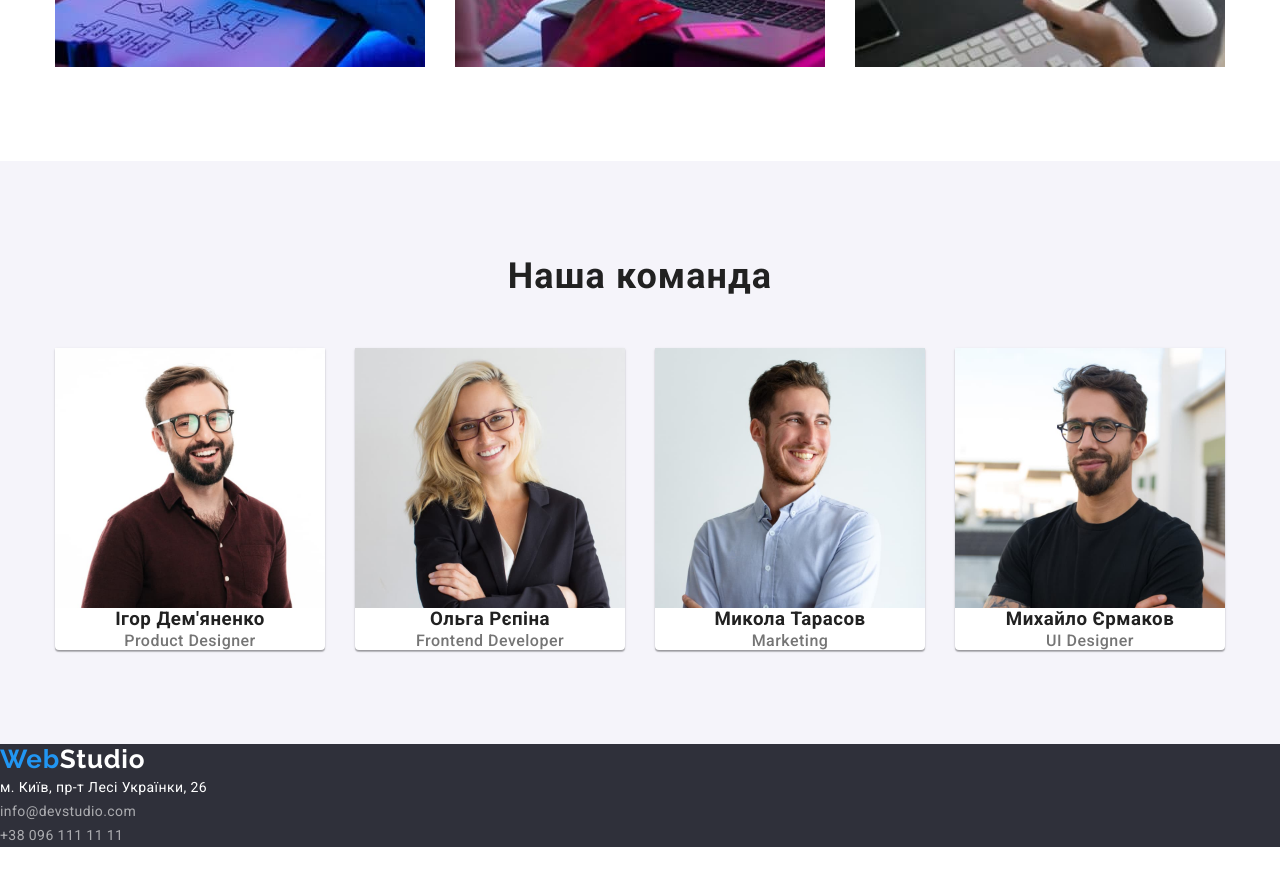
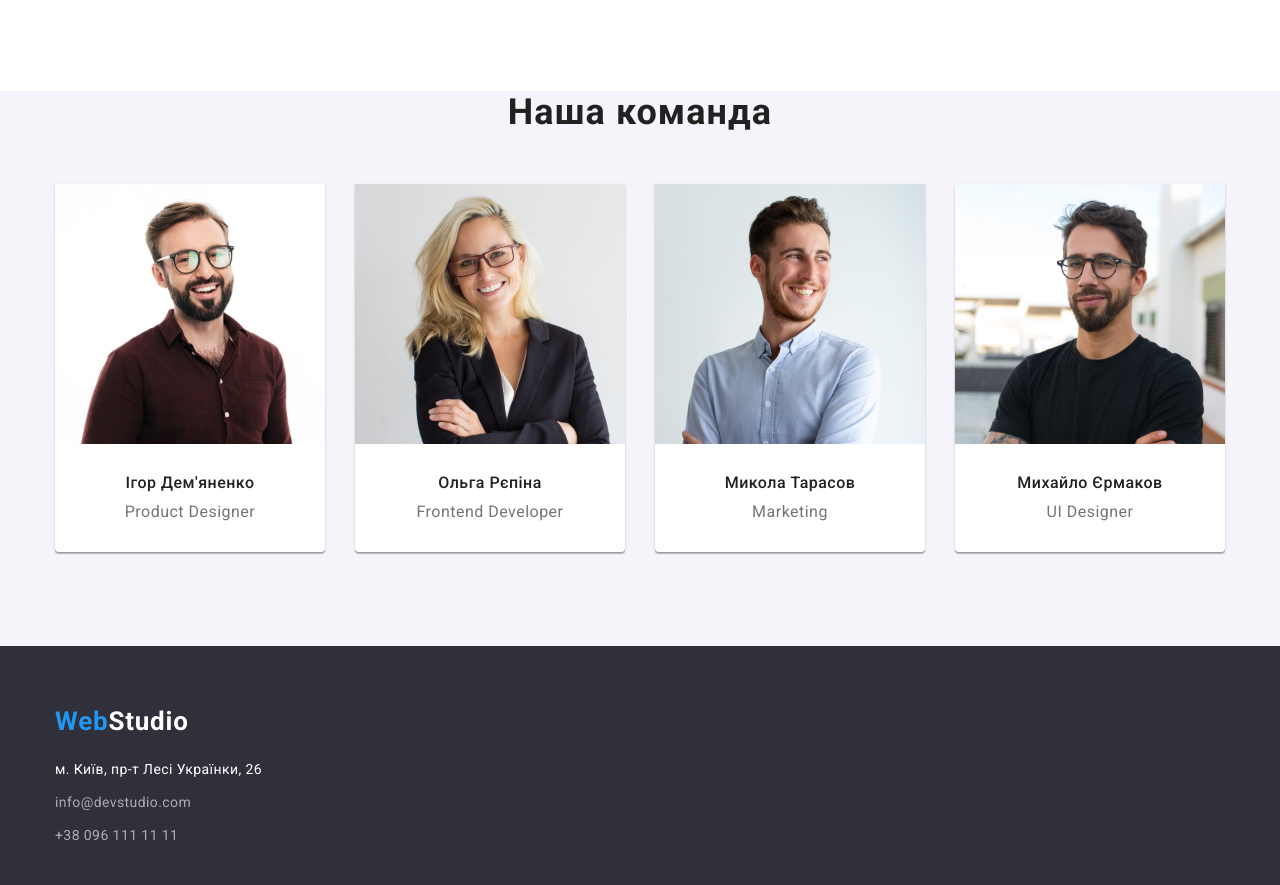
Before and after one commit to SkrypnykPavlo/goit-markup-hw-03, a plain HTML site: page index.html in a window 1280 px wide. Shown: the part 1371-2256 px from the top of the page. Before the commit the page ends 2218 px from the top, so only its background shows below. Drawn offline with nearby package versions, Linux system fonts and the light colour scheme.

Commit message:
corrected hw-3

```diff
--- a/css/styles.css
+++ b/css/styles.css
@@ -97,8 +97,8 @@ img {
   font-size: 14px;
   line-height: 1.2;
   letter-spacing: 0.02em;
-  margin-right: 344px;
 }
+.site-nav-item a:hover,
 .site-nav a:hover,
 .site-nav a:focus,
 .site-nav .current {
@@ -111,9 +111,15 @@ img {
 .site-nav-item:last-child {
   margin-right: 0;
 }
-
+.contacts-list {
+margin-right: 50px;
+}
+/* .site-nav-item {
+  color: var(--accent-text-color);
+} */
 .site-auth {
   display: flex;
+  margin-left: auto;
 }
 .contacts-link {
   display: flex;
@@ -122,7 +128,7 @@ img {
   font-size: 14px;
   line-height: 1.2;
   letter-spacing: 0.02em;
-  margin-right: 50px;
+
 }
 .contacts-link:hover,
 .contacts-link:focus {
@@ -156,7 +162,8 @@ img {
   box-shadow: 0px 4px 4px rgba(0, 0, 0, 0.15);
   border-radius: 4px;
   cursor: pointer;
-  border-color: var(--accent-text-color);
+  border: none;
+  padding: 10px 32px;
 }
 .hero-btn:hover,
 .hero-btn:focus {
@@ -178,6 +185,10 @@ img {
 }
 .features {
   display: flex;
+  gap: 30px;
+}
+.grid-card {
+  flex-basis: calc((100% - 90px) / 4);
 }
 .job-list,
 .team-title {
@@ -185,13 +196,16 @@ img {
   gap: 30px;
   padding: 0;
 }
-
+.job-title {
+  padding-top: 0px;
+}
 .section-titles {
   font-weight: 700;
   font-size: 14px;
   line-height: 1.15;
   letter-spacing: 0.03em;
   text-transform: uppercase;
+  margin-bottom: 10px;
 }
 .text {
   color: var(--secondary-text-color);
@@ -223,15 +237,37 @@ img {
 }
 .team-names {
   text-align: center;
+  font-weight: 500;
+  font-size: 16px;
+  line-height: 1.18;
+  letter-spacing: 0.03em;
+  margin-bottom: 10px;
 }
 .team-specialty {
+  font-weight: 400;
+  font-size: 16px;
+  line-height: 1.18;
   text-align: center;
+  letter-spacing: 0.03em;
   color: var(--secondary-text-color);
 }
-
+.team-cards-text {
+  padding-top: 30px;
+  padding-bottom: 30px;
+}
 /* footer */
 .footer {
   background-color: var(--footer-hero-color);
+  padding-top: 60px;
+  padding-bottom: 60px;
+}
+.logo-footer {
+  display: inline-block;
+font-weight: 700;
+font-size: 26px;
+line-height: 1.19;
+letter-spacing: 0.03em;
+margin-bottom: 20px;
 }
 .logo-studio {
   color: var(--background-heder-color);
@@ -254,7 +290,12 @@ img {
 .address:focus {
   color: var(--accent-text-color);
 }
-
+.address-list {
+  margin-bottom: 9px;
+}
+.address-list:last-child {
+  margin-bottom: 0;
+}
 /* Portfolio */
 .filters {
   display: flex;
@@ -300,6 +341,7 @@ img {
   font-size: 16px;
   line-height: 1.88;
   letter-spacing: 0.03em;
+  margin-bottom: 4px;
 }
 .card-text-portfolio {
   color: var(--secondary-text-color);
--- a/index.html
+++ b/index.html
@@ -26,8 +26,8 @@
         </ul>
       </nav>
       <ul class="site-auth">
-        <li><a class="contacts-link" href="mailto:info@devstudio.com">info@devstudio.com</a></li>
-        <li><a class="contacts-link site-nav-item" href="tel:380961111111">+38 096 111 11 11</a></li>
+        <li class="contacts-list"><a class="contacts-link" href="mailto:info@devstudio.com">info@devstudio.com</a></li>
+        <li class="contacts-list"><a class="contacts-link" href="tel:380961111111">+38 096 111 11 11</a></li>
       </ul>
     </div>
   </header>
@@ -44,27 +44,27 @@
       <div class="container">
         <h2 class="visually-hidden">Особливості</h2>
         <ul class="features">
-          <li>
+          <li class="grid-card">
             <h3 class="section-titles">Увага до деталей</h3>
             <p class="text">
               Ідейні міркування, і навіть початок повсякденної роботи з
               формування позиції.
             </p>
           </li>
-          <li>
+          <li class="grid-card">
             <h3 class="section-titles">Пунктуальність</h3>
             <p class="text">
               Завдання організації, особливо рамки і місце навчання кадрів тягне
               у себе.
             </p>
           </li>
-          <li>
+          <li class="grid-card">
             <h3 class="section-titles">Планування</h3>
             <p class="text">
               Так само консультація з широким активом значною мірою зумовлює.
             </p>
           </li>
-          <li>
+          <li class="grid-card">
             <h3 class="section-titles">Сучасні технології</h3>
             <p class="text">
               Значимість цих проблем настільки очевидна, що реалізація планових
@@ -76,7 +76,7 @@
 
     </section>
     <!-- Чим ми займаємося -->
-    <section class="section">
+    <section class="section job-title">
       <div class="container">
         <h2 class="title">Чим ми займаємося</h2>
         <ul class="job-list">
@@ -94,29 +94,37 @@
 
     </section>
     <!-- наша команда -->
-    <section class="section-team section">
+    <section class="section-team section job-title">
       <div class="container">
         <h2 class="title">Наша команда</h2>
         <ul class="team-title">
           <li class="team-cards">
             <img src="./images/main/card1.jpg" alt="Product Designer Ігор Дем'яненко" width="270" height="260" />
+            <div class="team-cards-text">
               <h3 class="team-names">Ігор Дем'яненко</h3>
               <p class="team-specialty">Product Designer</p>
+            </div>
           </li>
           <li class="team-cards">
             <img src="./images/main/card2.jpg" alt="Frontend Developer Ольга Рєпіна" width="270" height="260" />
+            <div class="team-cards-text">
               <h3 class="team-names">Ольга Рєпіна</h3>
               <p class="team-specialty">Frontend Developer</p>
+            </div>
           </li>
           <li class="team-cards">
             <img src="./images/main/card3.jpg" alt="Marketing Микола Тарасов" width="270" height="260" />
+            <div class="team-cards-text">
               <h3 class="team-names">Микола Тарасов</h3>
               <p class="team-specialty">Marketing</p>
+            </div>
           </li>
           <li class="team-cards">
             <img src="./images/main/card4.jpg" alt="UI Designer Михайло Єрмаков" width="270" height="260" />
+            <div class="team-cards-text">
               <h3 class="team-names">Михайло Єрмаков</h3>
               <p class="team-specialty">UI Designer</p>
+            </div>
           </li>
         </ul>
       </div>
@@ -124,19 +132,21 @@
     </section>
   </main>
   <footer class="footer">
-    <a class="logo" href="/"><span lang="en"><span class="logo-web">Web</span><span
+    <div class="container">
+      <a class="logo-footer" href="/"><span lang="en"><span class="logo-web">Web</span><span
             class="logo-studio">Studio</span></span></a>
       <address>
         <ul>
-        <li>
+          <li class="address-list">
             <a class="address" href="https://goo.gl/maps/CPtrU1FHBa2aNyZL9" target="_blank" rel="noopener noreferrer">м.
               Київ, пр-т Лесі
               Українки, 26</a>
           </li>
-        <li><a class="address-link" href="mailto:info@devstudio.com">info@devstudio.com</a></li>
-        <li><a class="address-link" href="tel:380961111111">+38 096 111 11 11</a></li>
+          <li class="address-list"><a class="address-link" href="mailto:info@devstudio.com">info@devstudio.com</a></li>
+          <li class="address-list"><a class="address-link" href="tel:380961111111">+38 096 111 11 11</a></li>
         </ul>
       </address>
+    </div>
   </footer>
 </body>
 
```
Lines whose indentation alone changed are shown as unchanged.
